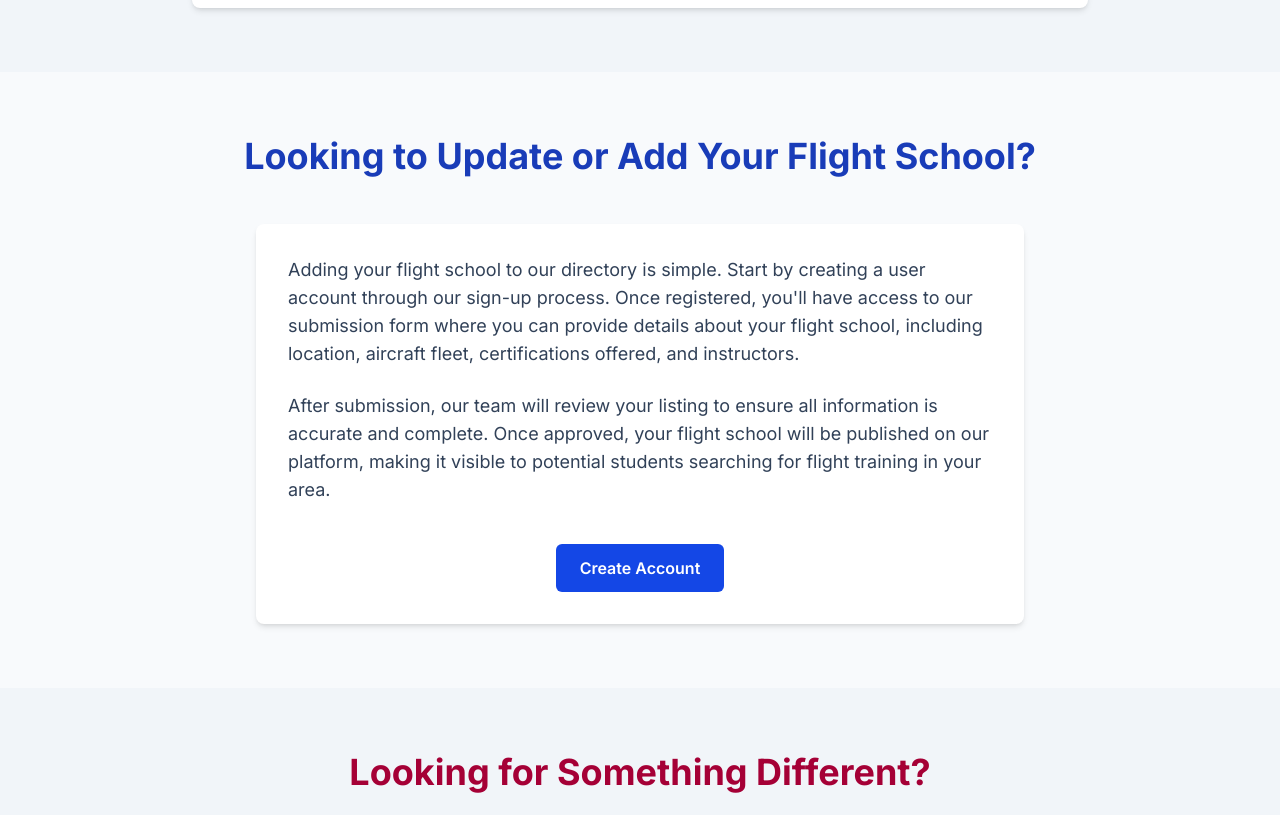
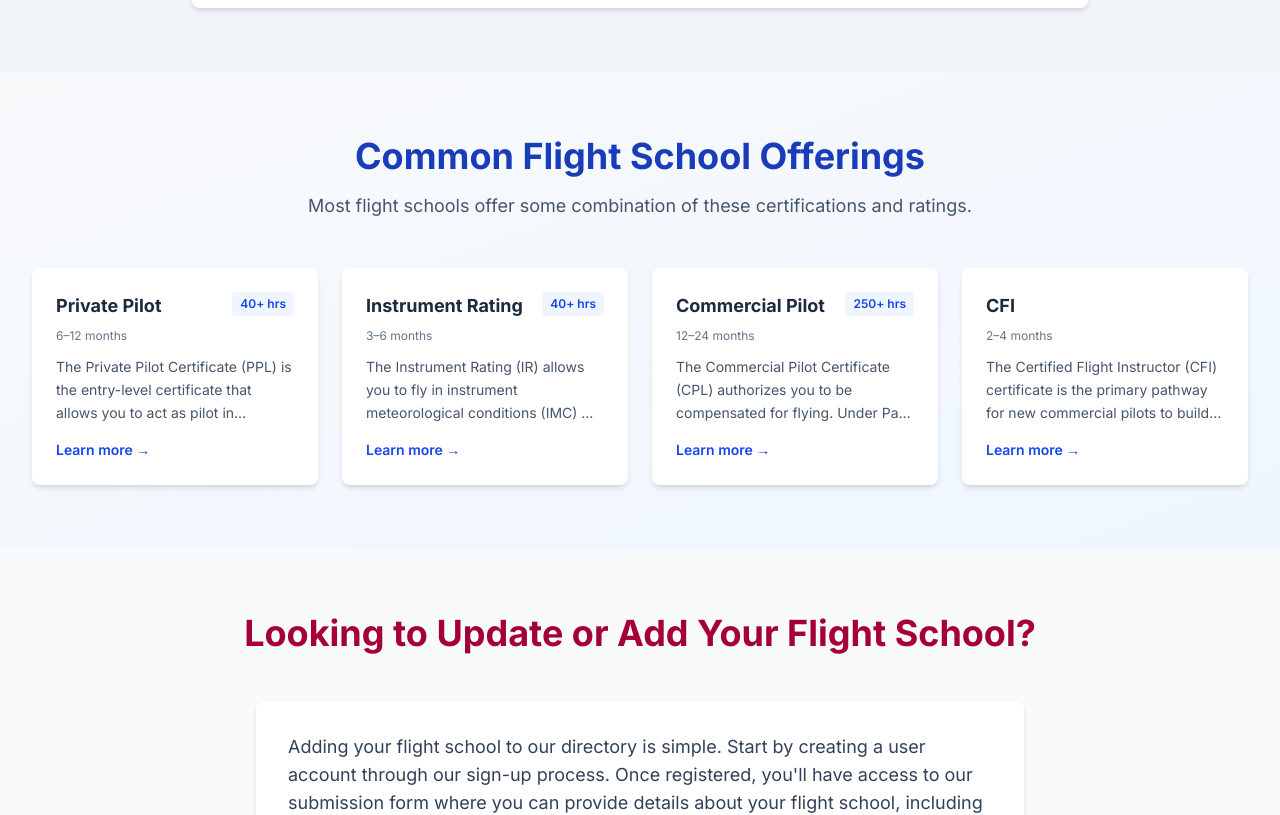
Before and after one commit to timjedrek/rop-v2, a Next.js app: page / in a window 1280 px wide. Shown: the part 2557-3372 px from the top of the page. Built offline with nearby package versions, Linux system fonts and the light colour scheme; no server answers.

Commit message:
change root page a lil

```diff
--- a/src/app/page.tsx
+++ b/src/app/page.tsx
@@ -1,7 +1,7 @@
 import type { Metadata } from "next";
 import Link from "next/link";
 import { SchoolCard } from "@/components/SchoolCard";
-import { getFeaturedSchools, getCityBySlug, getStateBySlug } from "@/lib/mock-data";
+import { getFeaturedSchools, getCityBySlug, getStateBySlug, programs } from "@/lib/mock-data";
 import { schoolHref } from "@/lib/utils";
 import { HeroSearch } from "@/components/HeroSearch";
 
@@ -139,10 +139,53 @@ export default function Home() {
         </div>
       </section>
 
+      {/* Common Flight School Offerings */}
+      <section className="bg-gradient-to-br from-slate-50 to-blue-50 dark:from-slate-900 dark:to-slate-800 py-16">
+        <div className="max-w-7xl mx-auto px-4 sm:px-6 lg:px-8">
+          <h2 className="text-3xl md:text-4xl font-bold text-center mb-4 text-blue-800 dark:text-blue-400">
+            Common Flight School Offerings
+          </h2>
+          <p className="text-center text-slate-600 dark:text-slate-400 max-w-2xl mx-auto mb-12 text-lg">
+            Most flight schools offer some combination of these certifications and ratings.
+          </p>
+          <div className="grid grid-cols-1 sm:grid-cols-2 lg:grid-cols-4 gap-6">
+            {["private-pilot", "instrument-rating", "commercial-pilot", "cfi"]
+              .map((slug) => programs.find((p) => p.slug === slug)!)
+              .map((program) => (
+              <Link
+                key={program.id}
+                href={`/programs/${program.slug}`}
+                className="bg-white dark:bg-slate-800 rounded-lg shadow-md p-6 hover:shadow-xl hover:-translate-y-1 transition-all duration-200 group"
+              >
+                <div className="flex items-start justify-between mb-2">
+                  <h3 className="text-lg font-bold text-slate-800 dark:text-slate-100 group-hover:text-blue-700 dark:group-hover:text-blue-400 transition-colors">
+                    {program.shortName}
+                  </h3>
+                  {program.minimumHours && (
+                    <span className="text-xs font-semibold text-blue-700 dark:text-blue-400 bg-blue-50 dark:bg-slate-700 px-2 py-1 rounded whitespace-nowrap ml-2">
+                      {program.minimumHours}+ hrs
+                    </span>
+                  )}
+                </div>
+                {program.typicalDuration && (
+                  <p className="text-xs text-slate-500 dark:text-slate-400 mb-3">{program.typicalDuration}</p>
+                )}
+                <p className="text-sm text-slate-600 dark:text-slate-400 leading-relaxed line-clamp-3">
+                  {program.description}
+                </p>
+                <span className="mt-4 inline-block text-sm font-semibold text-blue-700 dark:text-blue-400 group-hover:underline">
+                  Learn more →
+                </span>
+              </Link>
+            ))}
+          </div>
+        </div>
+      </section>
+
       {/* Update or Add Flight School */}
       <section className="bg-slate-50 dark:bg-slate-900 py-16">
         <div className="max-w-7xl mx-auto px-4 sm:px-6 lg:px-8">
-          <h2 className="text-3xl md:text-4xl font-bold text-center mb-12 text-blue-800 dark:text-blue-400">
+          <h2 className="text-3xl md:text-4xl font-bold text-center mb-12 text-rose-800 dark:text-rose-700">
         Looking to Update or Add Your Flight School?
           </h2>
           <div className="max-w-3xl mx-auto bg-white dark:bg-slate-800 rounded-lg shadow-md p-8 space-y-6 text-slate-700 dark:text-slate-300 ">
@@ -153,9 +196,9 @@ export default function Home() {
           After submission, our team will review your listing to ensure all information is accurate and complete. Once approved, your flight school will be published on our platform, making it visible to potential students searching for flight training in your area.
         </p>
         <div className="text-center pt-4">
-          <button className="px-6 py-3 bg-blue-700 text-white font-semibold rounded-md hover:bg-blue-800 transition">
+          <Link href="/signup" className="inline-block px-6 py-3 bg-rose-800 text-white font-semibold rounded-md hover:bg-rose-700 transition">
             Create Account
-          </button>
+          </Link>
         </div>
           </div>
         </div>
@@ -163,7 +206,7 @@ export default function Home() {
 
       {/* Looking for Something Different */}
       <section className="max-w-7xl mx-auto px-4 sm:px-6 lg:px-8 py-16">
-        <h2 className="text-3xl md:text-4xl font-bold text-center mb-12 text-rose-800 dark:text-rose-700">
+        <h2 className="text-3xl md:text-4xl font-bold text-center mb-12 text-blue-800 dark:text-blue-400">
           Looking for Something Different?
         </h2>
         <div className="max-w-3xl mx-auto bg-white dark:bg-slate-900 rounded-lg shadow-md p-8 space-y-6 text-slate-700 dark:text-slate-300">
@@ -174,7 +217,7 @@ export default function Home() {
         Private instruction offers more flexibility in scheduling, one-on-one attention, and potentially a more tailored learning experience that fits your specific needs and learning style.
           </p>
           <div className="text-center pt-4">
-        <button className="bg-rose-800 text-white px-4 py-3 rounded hover:bg-rose-700 transition">
+        <button className="bg-blue-700 text-white px-4 py-3 rounded hover:bg-blue-800 transition">
           Connect with Private CFIs
         </button>
           </div>
```
